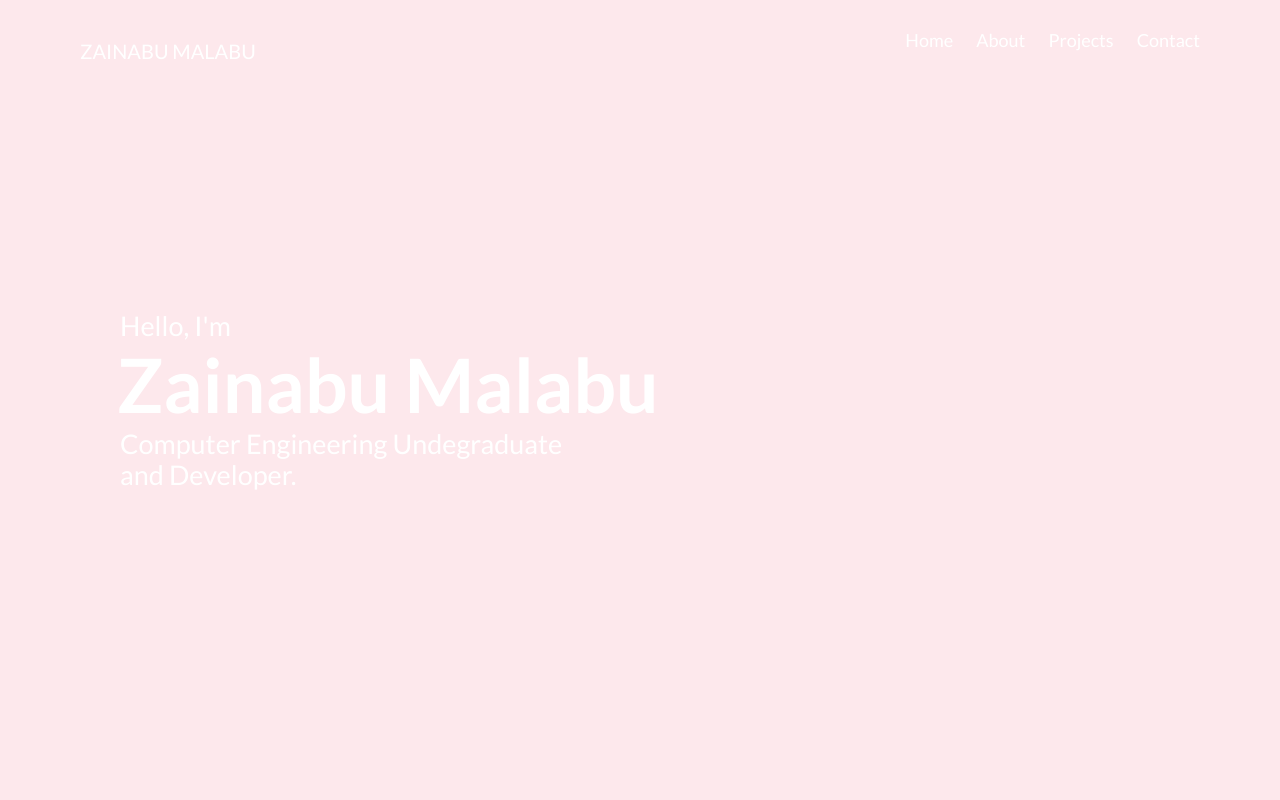
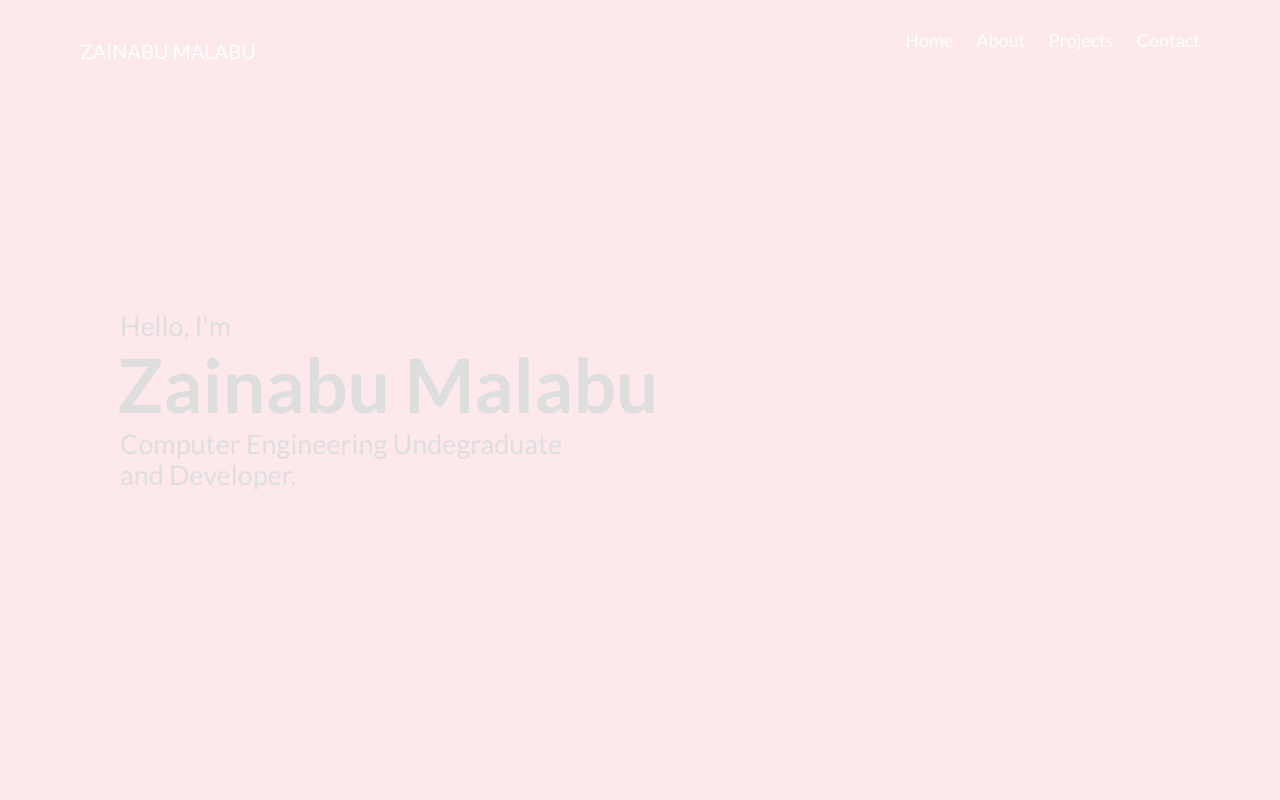
Before and after one commit to IlhamMalabu/ilhammalabu.github.io, a plain HTML site: page index.html in a window 1280 px wide. Shown: the top 800 px of the page. Drawn offline with nearby package versions, Linux system fonts and the light colour scheme.

Commit message:
Update styles.css

```diff
--- a/styles.css
+++ b/styles.css
@@ -66,7 +66,7 @@ html{
     display:flex;
     background:rgb(253, 232, 236);
     height: 100vh;
-    color: white;
+    color: #DEDEDE;
     min-height: 500px;
 }
 .home .max-width{
```
